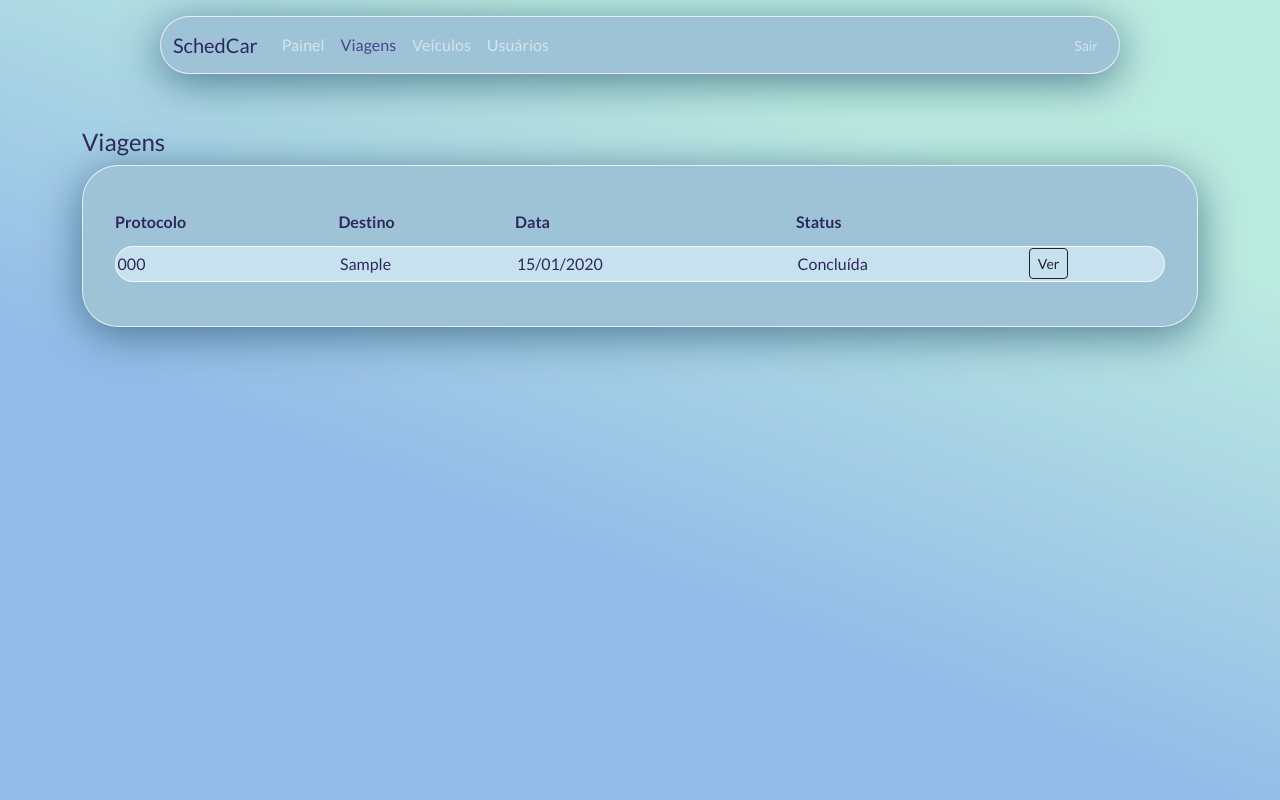
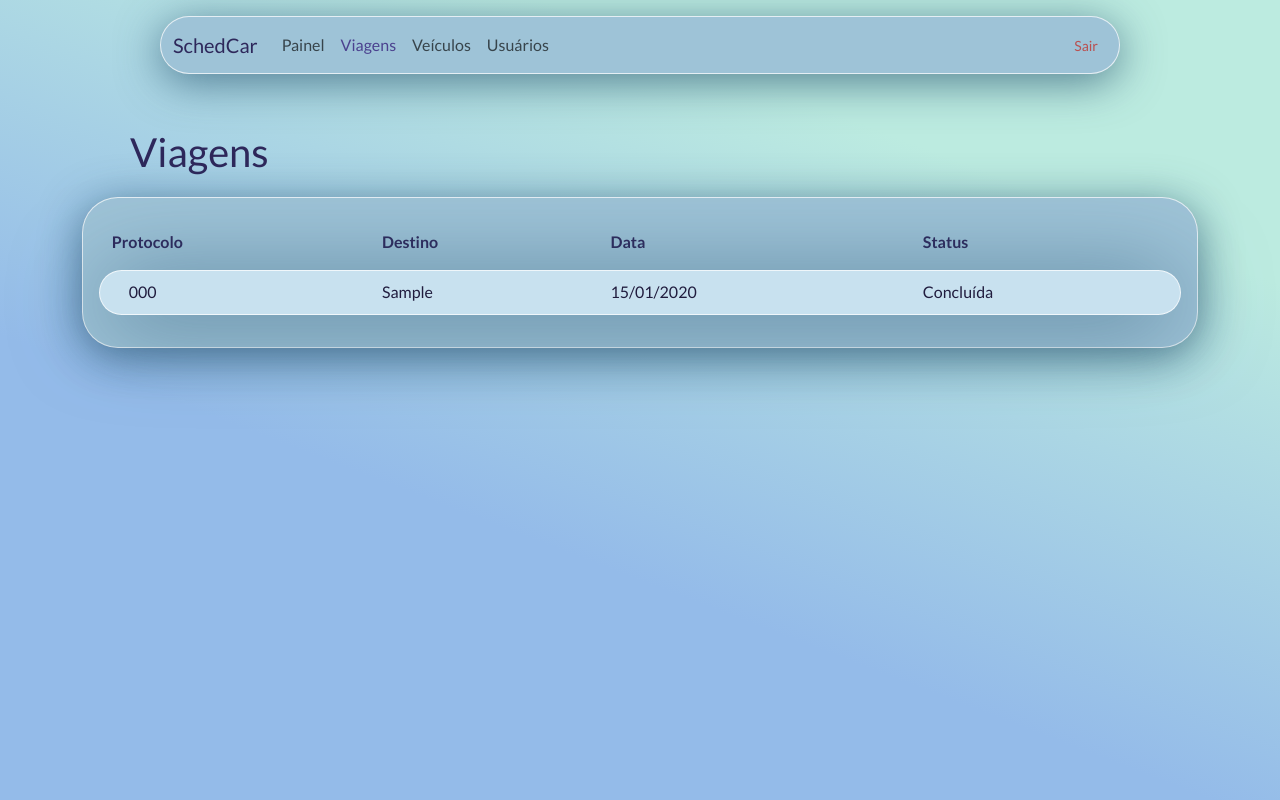
Before and after one commit to GabrielAraujoses/SchedCar, a Django app: page /trips/ in a window 1280 px wide. Run offline with Django 5.2, Linux system fonts and the light colour scheme; a user stored in the database is signed in; data comes from the database, SQL or seed files in the repository; tables that the repository leaves empty hold one stand-in row (values such as "Sample post").

Commit message:
Frontend finalizado.

```diff
--- a/core/static/core/app.css
+++ b/core/static/core/app.css
@@ -9,6 +9,9 @@
     --glass-blur: blur(16px) saturate(32%);
     --glass-shadow: 0 8px 44px rgba(38, 83, 112, 0.7);
     --glass-radius: 26px;
+    --glass-sub: rgb(200, 225, 239);
+    --glass-sub-hover: rgb(239, 247, 252);
+    --glass-sub-active: rgb(191, 197, 201);
 }
 
 * {
@@ -39,6 +42,7 @@ body {
     left: 50%;
     transform: translateX(-50%);
     width: 75%;
+    z-index:1050;
 }
 
 .navbar-brand {
@@ -165,27 +243,50 @@ body {
     transform: scale(1.02);
 }
 
+.list-group-item:active {
+    background-color:var(--glass-sub-active);
+    transform: scale(0.98);
+}
+
+th {
+    padding: 0rem 0.8rem;
+}
+
 .trip-table {
     width: 100%;
     border-collapse:separate;
-    border-spacing: 0 0.8rem;
+    border-spacing: 0 1rem;
     background-color:transparent;
 }
 
-.trip-table tbody tr {
-    filter:drop-shadow(0px 6px 8px rgba(38 83 112 0.35));
+.trip-table tbody .clickable-row {
+    filter:drop-shadow(var(--glass-shadow));
 }
 
 .trip-table tbody td {
     background-color: rgb(200, 225, 239);
-    padding: 0.1rem;
     border-top:var(--glass-border);
     border-bottom:var(--glass-border);
     border-left:0;
     border-right:0;
 }
 
+.trip-table tbody .clickable-row td {
+    transform-origin:center;
+    transition:transform 0.2s ease;
+    background-color:rgb(200, 225, 239);
+}
+
+.trip-table tbody .clickable-row:hover td {
+    background-color:rgb(239, 247, 252);
+}
+
+.trip-table tbody .clickable-row:active td {
+    background-color:rgb(191, 197, 201);
+}
+
 .trip-table tbody td:first-child {
+    padding-left: 1rem;
     border-left:var(--glass-border);
     border-radius: 36px 0px 0px 36px;
 }
@@ -202,5 +303,72 @@ body {
     -webkit-backdrop-filter: var(--glass-blur);
     box-shadow: var(--glass-shadow);
     border-radius: 36px;
+    padding: 1rem;
+}
+
+.link-row {
+    display:block;
+    width:100%;
+    padding:0.6rem 0.8rem;
+    text-decoration:none;
+    color:var(--button-color);
+}
+
+.clickable-row {
+    cursor:pointer;
+    transform-origin:center;
+    transition:transform 0.2s ease;
+}
+
+.clickable-row:hover {
+    transform:scale(1.02);
+}
+
+.clickable-row:active {
+    transform:scale(0.98);
+}
+
+.detail-box {
+    margin:0 auto;
+    width:28rem;
+    background-color:var(--glass-bg);
+    border: var(--glass-border);
+    backdrop-filter: var(--glass-blur);
+    -webkit-backdrop-filter: var(--glass-blur);
+    box-shadow: var(--glass-shadow);
+    border-radius: 36px;
+    padding: 1.2rem;
+    justify-content:center;
+    align-items:center;
+}
+
+.form-box {
+    width:100%;
+    background-color: var(--glass-bg);
+    border: var(--glass-border);
+    backdrop-filter: var(--glass-blur);
+    -webkit-backdrop-filter: var(--glass-blur);
+    box-shadow: var(--glass-shadow);
+    border-radius: 36px;
     padding: 2rem;
 }
+
+label {
+    margin-left:0.6rem;
+}
+
+.form-control {
+    border-radius:36px;
+}
+
+.form-select {
+    border-radius:36px;
+}
+
+.card-img-top {
+    border-radius:36px;
+}
+
+.btn-sm {
+    color:rgb(185, 81, 81) !important;
+}
--- a/templates/base.html
+++ b/templates/base.html
@@ -13,7 +13,7 @@
     <link rel="stylesheet" href="{% static 'core/app.css' %}">
 </head>
 <body>
-<nav class="navbar navbar-expand-lg navbar-dark">
+<nav class="navbar navbar-expand-md">
     <div class="container">
         <a class="navbar-brand" href="{% url 'core:home' %}">SchedCar</a>
         <button class="navbar-toggler" type="button" data-bs-toggle="collapse" data-bs-target="#navbarMenu">
--- a/templates/trips/trip_form.html
+++ b/templates/trips/trip_form.html
@@ -1,7 +1,7 @@
 {% extends 'base.html' %}
 {% block content %}
-<h4>Solicitar carro</h4>
-<form method="post">
+<h1 class="page-name">Solicitar carro</h1>
+<form class="form-box" method="post">
     {% csrf_token %}
     {% for field in form %}
         <div class="mb-3">
--- a/templates/trips/trip_list.html
+++ b/templates/trips/trip_list.html
@@ -1,19 +1,19 @@
 {% extends 'base.html' %}
 {% block content %}
-<h4>Viagens</h4>
+<h1 class="page-name">Viagens</h1>
 <div class="table-box">
     <table class="trip-table">
-        <thead><tr><th>Protocolo</th><th>Destino</th><th>Data</th><th>Status</th><th></th></tr></thead>
+        <thead><tr><th>Protocolo</th><th>Destino</th><th>Data</th><th>Status</th></thead>
         <tbody>
             {% for trip in trips %}
-            <tr>
-                <td>{{ trip.reference_number }}</td>
-                <td>{{ trip.destination }}</td>
-                <td>{{ trip.date|date:"d/m/Y" }}</td>
-                <td>{{ trip.get_status_display }}</td>
-                <td><a href="{% url 'trips:detail' trip.pk %}" class="btn btn-sm btn-outline-dark">Ver</a></td>
-            </tr>
-            {% empty %}
+                {% url 'trips:detail' trip.pk as trip_url %}
+                <tr class="clickable-row">
+                    <td><a href="{{ trip_url }}" class="link-row">{{ trip.reference_number }}</a></td>
+                    <td><a href="{{ trip_url }}" class="link-row">{{ trip.destination }}</a></td>
+                    <td><a href="{{ trip_url }}" class="link-row">{{ trip.date|date:"d/m/Y" }}</a></td>
+                    <td><a href="{{ trip_url }}" class="link-row">{{ trip.get_status_display }}</a></td>
+                </tr>
+                {% empty %}
             <tr><td colspan="5">Nenhuma viagem encontrada.</td></tr>
             {% endfor %}
         </tbody>
--- a/templates/vehicles/vehicle_list.html
+++ b/templates/vehicles/vehicle_list.html
@@ -18,8 +18,8 @@
                 <p class="card-text mb-1">{{ vehicle.brand|default:"Marca não informada" }} · {{ vehicle.license_plate }}</p>
                 <p class="card-text"><span class="badge bg-secondary">{{ vehicle.get_status_display }}</span></p>
                 {% if user.is_manager %}
-                <a href="{% url 'vehicles:edit' vehicle.pk %}" class="btn btn-sm btn-outline-dark">Editar</a>
-                <a href="{% url 'vehicles:delete' vehicle.pk %}" class="btn btn-sm btn-outline-danger">Excluir</a>
+                <a href="{% url 'vehicles:edit' vehicle.pk %}" class="btn btn-primary">Editar</a>
+                <a href="{% url 'vehicles:delete' vehicle.pk %}" class="btn btn-primary-cancel">Excluir</a>
                 {% endif %}
             </div>
         </div>
```
Also changed, not shown: other parts of core/static/core/app.css (+74 -0 lines), templates/trips/trip_detail.html (+7 -5 lines).
